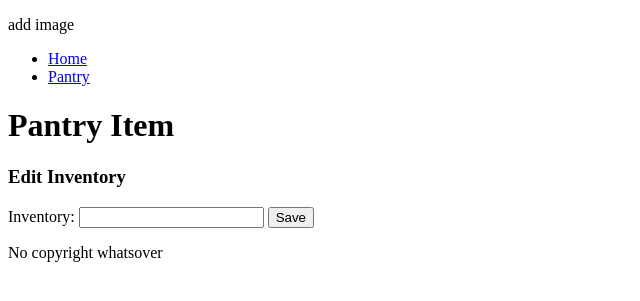
After one commit to MDetzel/Home-Project, a Django app: template Project_Workspace/Pantry/templates/edit_pantry.html in a window 1280 px wide. The commit adds this page. Shown: the top 301 px of the page, without its empty margins (0-640 px from the left). Run offline with Django 4.2, Linux system fonts and the light colour scheme; the template is opened without the code that fills it: values that come from a table or form of the project are taken from there, others are empty.

Commit message:
Added inventory edit page & reroute

```diff
--- a/Project_Workspace/Pantry/forms.py
+++ b/Project_Workspace/Pantry/forms.py
@@ -1,7 +1,12 @@
 from django.forms import ModelForm
 from .models import *
+from django import forms
 
 class ItemForm(ModelForm):
     class Meta:
         model = Item
-        fields = ['Inventory']
+        # fields = ['Inventory', 'Category', 'Title']
+        exclude = ['Category', 'Title']
+        widgets = {
+            'Inventory': forms.TextInput(attrs={'class': 'form-control'}),
+        }
--- a/Project_Workspace/Pantry/models.py
+++ b/Project_Workspace/Pantry/models.py
@@ -17,5 +17,9 @@ class Item(models.Model):
     class Meta:
         ordering = ['Category', 'Title']
 
+    def update_inventory(self, new_inventory):
+        self.Inventory = new_inventory
+        self.save()
+
     def __str__(self):
         return str(self.Title)
--- /dev/null
+++ b/Project_Workspace/Pantry/templates/edit_pantry.html
@@ -0,0 +1,15 @@
+{% extends 'base.html' %}
+{% load static %}
+{% block content %}
+
+<h1>Pantry Item</h1>
+<h3>Edit Inventory</h3>
+
+<form method="post">
+    {% csrf_token %}
+    {{ form.Inventory.label_tag }}
+    {{ form.Inventory }}
+    <input type="submit" value="Save">
+</form>
+
+{% endblock %}
--- a/Project_Workspace/Pantry/urls.py
+++ b/Project_Workspace/Pantry/urls.py
@@ -7,4 +7,5 @@ urlpatterns = [
     path('main/', views.MainView, name='home'),
     path('pantry/', views.PantryView, name='pantry'),
     path('menu-items/', views.ItemView.as_view()),
+    path('pantry/edit/<int:pk>', views.update_inventory, name='edit_pantry')
 ]
```
Also changed, not shown: Project_Workspace/Pantry/templates/pantry.html (+3 -11 lines), Project_Workspace/Pantry/views.py (+52 -8 lines), Project_Workspace/db.sqlite3.
